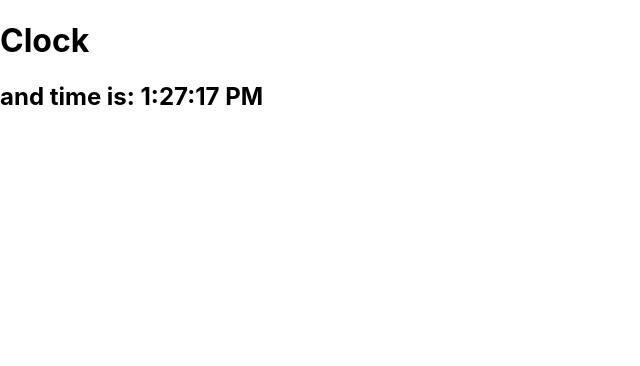
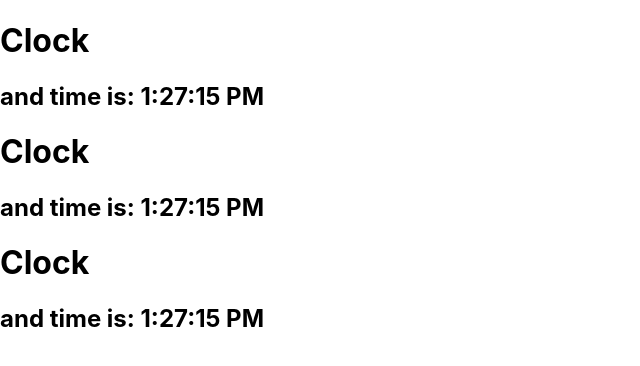
Before and after one commit to harsh-hirani/react-test, a React (Create React App) app: page / in a window 1280 px wide. Shown: the top 366 px of the page, without its empty margins (0-640 px from the left). Built offline with nearby package versions, Linux system fonts and the light colour scheme.

Commit message:
state and lifecycle done

```diff
--- a/src/index.js
+++ b/src/index.js
@@ -46,6 +46,8 @@ function tick(){
 root.render(
   <div>
     <Clock  />
+    <Clock  />
+    <Clock  />
   </div>
 );}
 // If you want to start measuring performance in your app, pass a function
```
